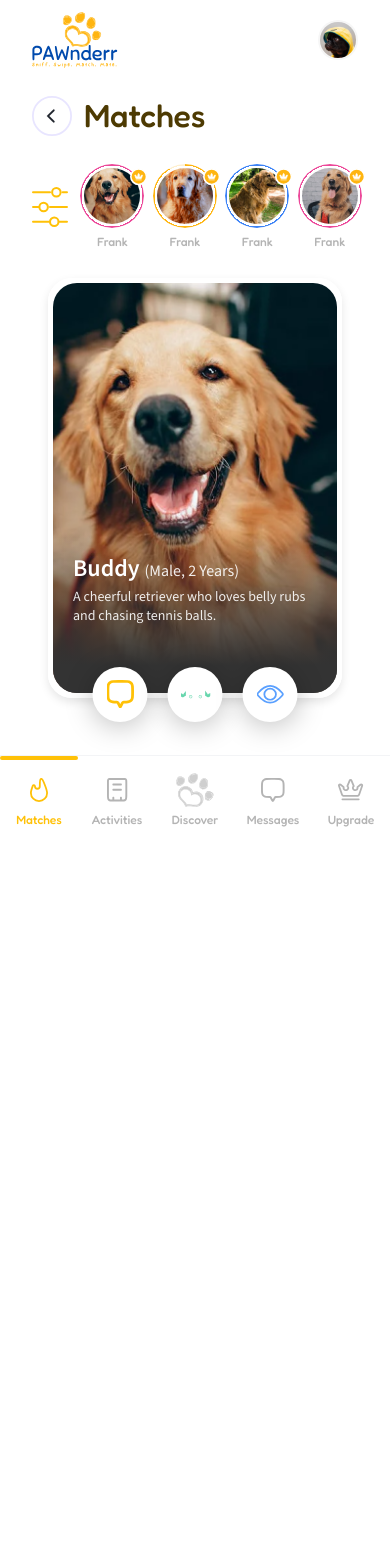
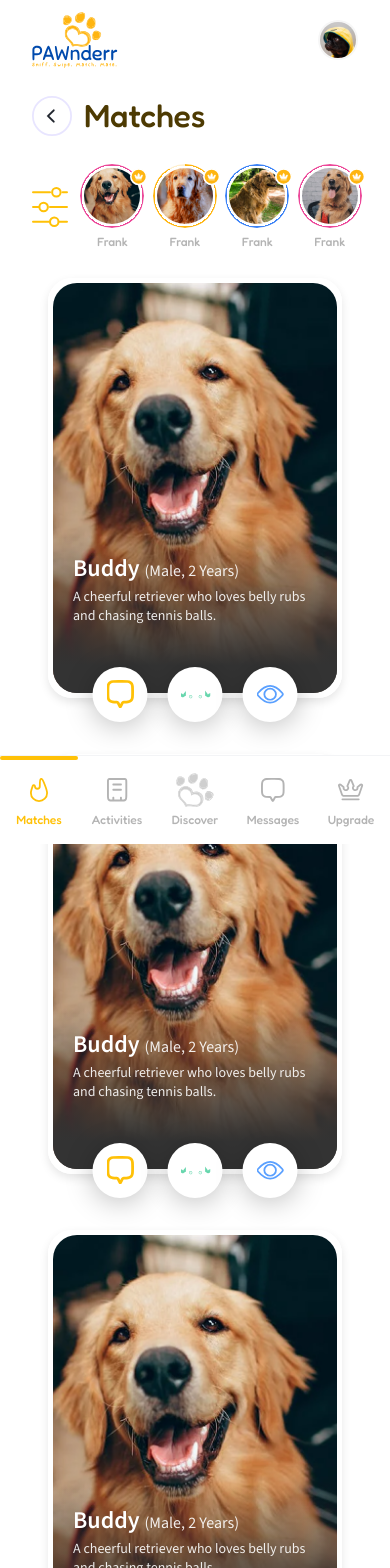
Before and after one commit to Jordieferoz/pawnderr_front_end_v2, a Next.js app: page /matches in a window 390 px wide. Shown: the top 1568 px of the page. Before the commit the page ends 844 px from the top, so only its background shows below. Built offline with nearby package versions, Linux system fonts and the light colour scheme.

Commit message:
feat: mathches desktop ui responsive fix

```diff
--- a/components/ui/dialog.tsx
+++ b/components/ui/dialog.tsx
@@ -60,7 +60,7 @@ function DialogContent({
       <DialogPrimitive.Content
         data-slot="dialog-content"
         className={cn(
-          "bg-white data-[state=open]:animate-in data-[state=closed]:animate-out data-[state=closed]:fade-out-0 data-[state=open]:fade-in-0 data-[state=closed]:zoom-out-95 data-[state=open]:zoom-in-95 fixed top-[50%] left-[50%] z-50 grid w-full max-w-[calc(100%-2rem)] translate-x-[-50%] translate-y-[-50%] gap-4 rounded-2xl p-6 shadow-[0px_44px_94px_0px_#0000000D] duration-200 sm:max-w-lg",
+          "bg-white data-[state=open]:animate-in h-[85%] overflow-y-auto hide-scrollbar data-[state=closed]:animate-out data-[state=closed]:fade-out-0 data-[state=open]:fade-in-0 data-[state=closed]:zoom-out-95 data-[state=open]:zoom-in-95 fixed top-[50%] left-[50%] z-50 grid w-full max-w-[calc(100%-2rem)] translate-x-[-50%] translate-y-[-50%] gap-4 rounded-2xl p-6 shadow-[0px_44px_94px_0px_#0000000D] duration-200 sm:max-w-lg",
           className
         )}
         {...props}
--- a/ui_components/Matches/MatchedCard.tsx
+++ b/ui_components/Matches/MatchedCard.tsx
@@ -12,6 +12,30 @@ type Card = {
 };
 
 const cardsData: Card[] = [
+  {
+    name: "Buddy",
+    info: "(Male, 2 Years)",
+    url: images.doggo1.src,
+    desc: "A cheerful retriever who loves belly rubs and chasing tennis balls.",
+    details:
+      "Golden Retriever\nLoves long walks\nFully vaccinated\nWeight: 25kg",
+  },
+  {
+    name: "Buddy",
+    info: "(Male, 2 Years)",
+    url: images.doggo1.src,
+    desc: "A cheerful retriever who loves belly rubs and chasing tennis balls.",
+    details:
+      "Golden Retriever\nLoves long walks\nFully vaccinated\nWeight: 25kg",
+  },
+  {
+    name: "Buddy",
+    info: "(Male, 2 Years)",
+    url: images.doggo1.src,
+    desc: "A cheerful retriever who loves belly rubs and chasing tennis balls.",
+    details:
+      "Golden Retriever\nLoves long walks\nFully vaccinated\nWeight: 25kg",
+  },
   {
     name: "Buddy",
     info: "(Male, 2 Years)",
```
